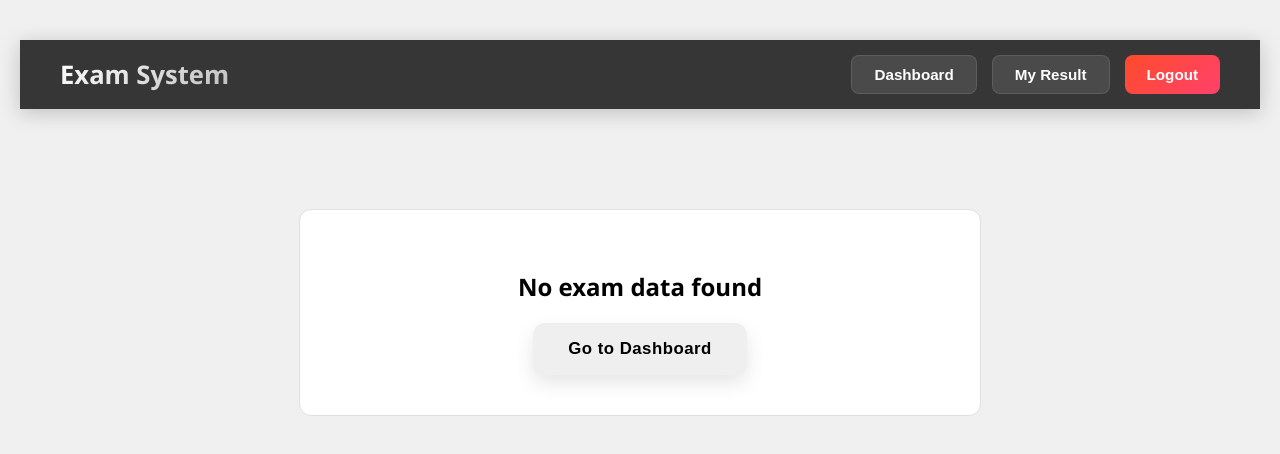
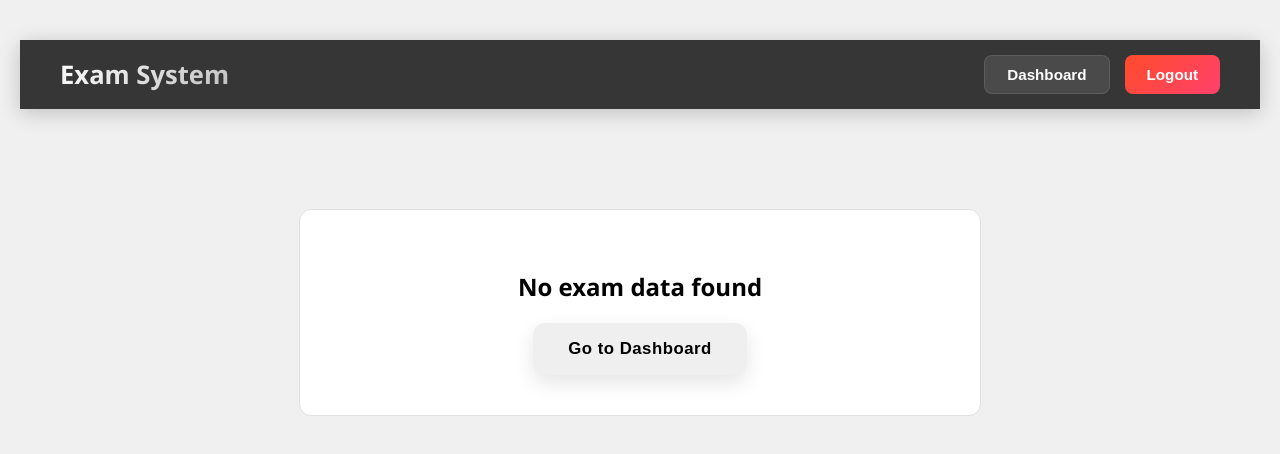
Before and after one commit to aeshashiyani/exam-backend, a React (Create React App) app in the folder frontend/: page /result in a window 1280 px wide. Shown: the top 454 px of the page. Built offline with nearby package versions, Linux system fonts and the light colour scheme; sample sign-in values are in the browser's storage.

Commit message:
feat: Hide My Result from Faculty Navbar

```diff
--- a/frontend/src/components/Navbar.js
+++ b/frontend/src/components/Navbar.js
@@ -17,6 +17,7 @@ function Navbar() {
   };
 
   const isActive = (path) => location.pathname === path;
+  const role = localStorage.getItem("role") || "student";
 
   return (
     <nav className="navbar">
@@ -32,12 +33,14 @@ function Navbar() {
           Dashboard
         </button>
 
+        {role === "student" && (
           <button
             className={`nav-btn ${isActive("/profile") ? "active" : ""}`}
             onClick={() => nav("/profile")}
           >
             My Result
           </button>
+        )}
 
         <button className="nav-btn nav-btn-logout" onClick={handleLogout}>
           Logout
```
Lines whose indentation alone changed are shown as unchanged.
